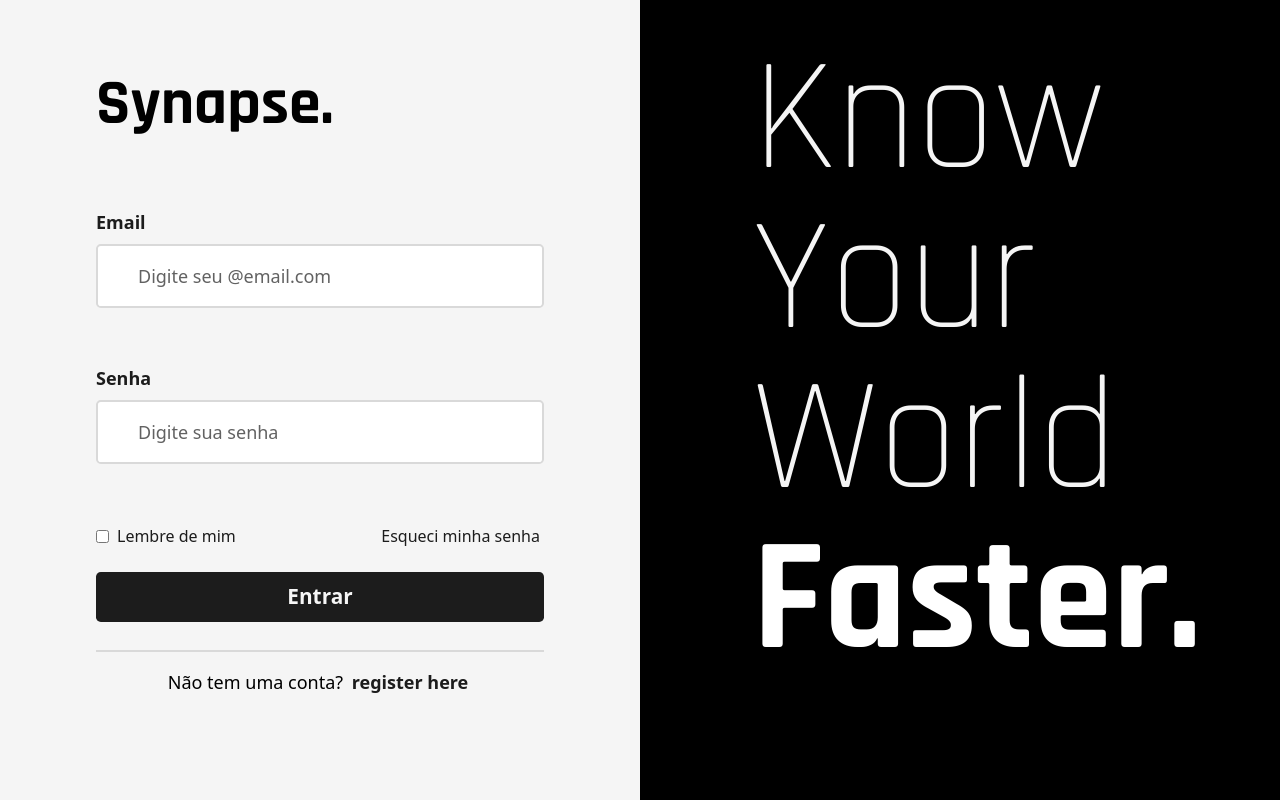
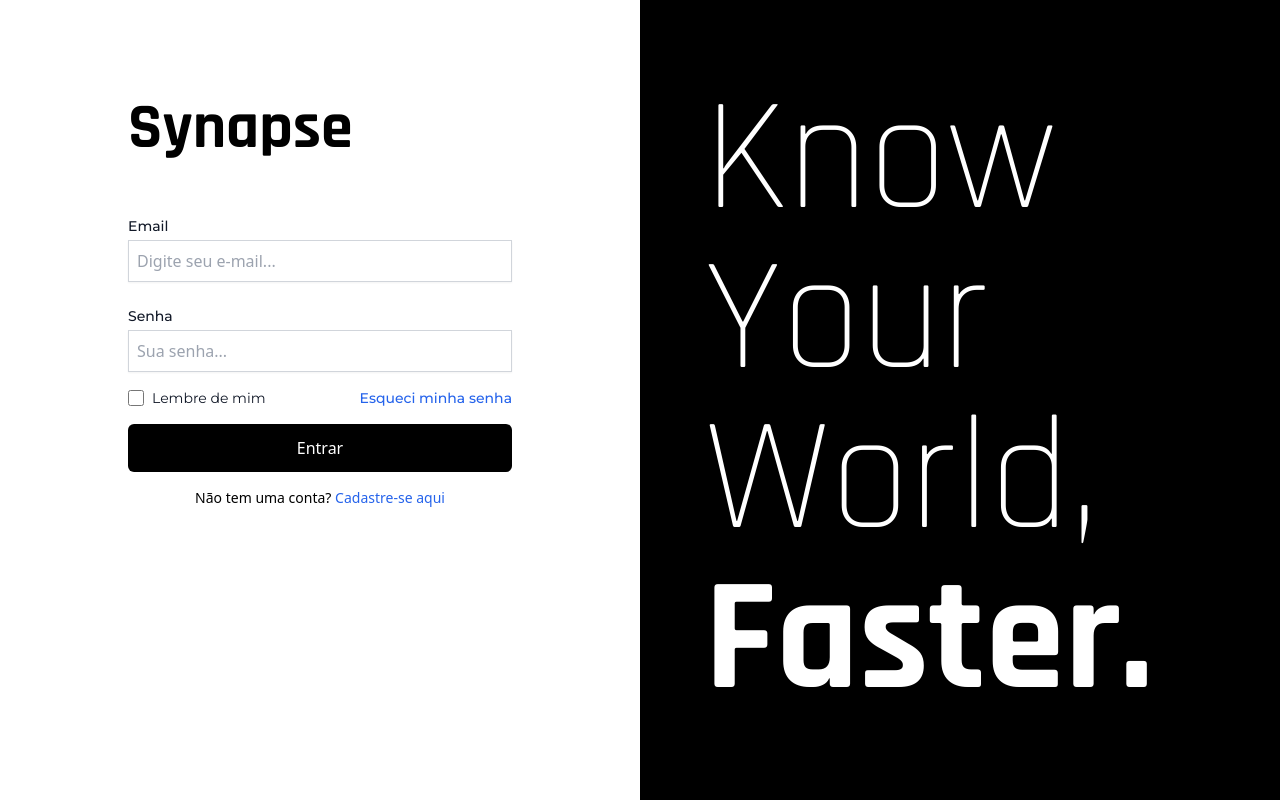
Before and after one commit to unb-mds/2025-2-NewsHub, a React (Vite) app in the folder frontend/: page / in a window 1280 px wide. Built offline with nearby package versions, Linux system fonts and the light colour scheme.

Commit message:
:lipstick:feat: login style update and error alert bug fixes
Co-authored-by: Gustavo Rodrigues <g.srodrigues@outlook.com>

```diff
--- a/frontend/package.json
+++ b/frontend/package.json
@@ -12,6 +12,7 @@
   "dependencies": {
     "react": "^18.2.0",
     "react-dom": "^18.2.0",
+    "react-icons": "^5.5.0",
     "react-router-dom": "^7.9.1"
   },
   "devDependencies": {
--- a/frontend/src/pages/LoginPage.jsx
+++ b/frontend/src/pages/LoginPage.jsx
@@ -1,122 +1,216 @@
 import React, { useState } from "react";
-// import { FaEnvelope, FaLock } from "react-icons/fa";
+import { Link } from "react-router-dom";
 
-const Login = () => {
+function LoginPage() {
+  // 1. Estados para armazenar os dados do formulário
   const [email, setEmail] = useState("");
   const [password, setPassword] = useState("");
 
-  const handleSubmit = (event) => {
+  // Estados para feedback da API e validação
+  const [message, setMessage] = useState("");
+  const [isError, setIsError] = useState(false);
+  const [errors, setErrors] = useState({});
+
+  // 2. Função de validação do formulário
+  const validateForm = () => {
+    const newErrors = {};
+
+    if (!email.trim() || !/\S+@\S+\.\S+/.test(email)) {
+      newErrors.email = "O email é inválido.";
+    }
+    if (!password.trim()) {
+      newErrors.password = "Por favor, insira sua senha.";
+    }
+
+    setErrors(newErrors);
+    return Object.keys(newErrors).length === 0;
+  };
+
+  // 3. Função que lida com o envio do formulário
+  const handleSubmit = async (event) => {
     event.preventDefault();
-    alert("DADOS PARA O DB => \n email: " + email + "\nsenha: " + password);
+
+    // Limpa mensagens anteriores
+    setMessage("");
+    setIsError(false); // Reinicia o estado de erro
+    setErrors({});
+
+    // Chama a função de validação
+    if (!validateForm()) {
+      return; // Se a validação falhar, para o processo de envio
+    }
+
+    // Monta o corpo da requisição com os dados do estado
+    const userData = {
+      email: email,
+      password: password,
+    };
+
+    try {
+      // Pega a URL base da variável de ambiente
+      const apiUrl = import.meta.env.VITE_API_BASE_URL;
+
+      // Faz a chamada da API
+      const response = await fetch(`${apiUrl}/users/login`, {
+        // Alteração para a rota de login
+        method: "POST",
+        headers: {
+          "Content-Type": "application/json",
+        },
+        body: JSON.stringify(userData),
+      });
+
+      const data = await response.json();
+
+      // Lida com a resposta
+      if (response.ok) {
+        // Exemplo de resposta da API: { "token": "...", "user": { "full_name": "...", "email": "..." } }
+        setMessage(`Login bem-sucedido! Bem-vindo, ${data.user.full_name}.`);
+        setIsError(false);
+        // Aqui você pode redirecionar o usuário ou salvar o token
+      } else {
+        setMessage(data.error || "Ocorreu um erro desconhecido.");
+        setIsError(true);
+      }
+    } catch (err) {
+      setMessage(
+        "Não foi possível conectar ao servidor. Tente novamente mais tarde."
+      );
+      setIsError(true);
+    }
   };
 
   return (
-    // #site
-    <div className="grid min-h-screen bg-[#f5f5f5] lg:grid-cols-2">
-      {/* .container */}
-      <div className="flex flex-col justify-center px-8 py-12 sm:px-24">
-        <div className="mb-12">
-          <form onSubmit={handleSubmit}>
-            {/* #logo */}
+    <div className="flex min-h-screen">
+      {/* Lado esquerdo (formulário) */}
+      <div className="flex w-1/2 flex-col items-center justify-start bg-white p-8">
+        {/* Container para o "Synapse" - alinhado à esquerda */}
+        <div className="mt-12 w-full max-w-sm text-left">
           <h1 className="mb-10 text-64xl font-bold text-black font-rajdhani">
-              Synapse.
+            Synapse
           </h1>
-
-            {/* Email Input Field */}
-            <div className="relative my-14">
+        </div>
+        <div className="w-full max-w-sm">
+          <form onSubmit={handleSubmit} className="space-y-4">
+            {/* Campo Email */}
+            <div>
               <label
+                className="block text-sm font-medium text-gray-900 font-montserrat"
                 htmlFor="email"
-                className="text-lg font-bold text-[#1c1c1c]"
               >
                 Email
               </label>
-              <div className="relative mt-2">
-                {/* <FaEnvelope className="absolute left-3 top-1/2 h-5 w-5 -translate-y-1/2 text-gray-400" /> */}
               <input
                 id="email"
                 type="email"
-                  className="w-full rounded-[0.3rem] border-2 border-[#d9d9d9] p-4 pl-10 text-lg outline-none transition-colors focus:border-[#1c1c1c] placeholder:text-[#626262]"
-                  placeholder="Digite seu @email.com"
+                value={email}
                 onChange={(e) => setEmail(e.target.value)}
+                placeholder="Digite seu e-mail..."
+                className="mt-1 block w-full border border-gray-300 p-2 shadow-sm transition-colors duration-200 ease-in-out
+                focus:border-black focus:ring-black
+                hover:border-black"
                 required
               />
+              {errors.email && (
+                <p className="mt-1 text-sm text-red-600">{errors.email}</p>
+              )}
             </div>
-            </div>
-
-            {/* Password Input Field */}
-            <div className="relative my-14">
+            {/* Campo de Senha */}
+            <div>
               <label
+                className="mt-6 block text-sm font-medium text-gray-900 font-montserrat"
                 htmlFor="password"
-                className="text-lg font-bold text-[#1c1c1c]"
               >
                 Senha
               </label>
-              <div className="relative mt-2">
-                {/* <FaLock className="absolute left-3 top-1/2 h-5 w-5 -translate-y-1/2 text-gray-400" /> */}
               <input
                 id="password"
                 type="password"
-                  className="w-full rounded-[0.3rem] border-2 border-[#d9d9d9] p-4 pl-10 text-lg outline-none transition-colors focus:border-[#1c1c1c] placeholder:text-[#626262]"
-                  placeholder="Digite sua senha"
-                  onChange={(p) => setPassword(p.target.value)}
+                value={password}
+                onChange={(e) => setPassword(e.target.value)}
+                placeholder="Sua senha..."
+                className="mt-1 block w-full border border-gray-300 p-2 shadow-sm transition-colors duration-200 ease-in-out
+                focus:border-black focus:ring-black
+                hover:border-black"
                 required
               />
-              </div>
+              {errors.password && (
+                <p className="mt-1 text-sm text-red-600">{errors.password}</p>
+              )}
             </div>
 
-            {/* .recall-forget */}
-            <div className="mb-5 flex items-center justify-between text-base">
-              <label className="flex items-center font-thin text-[#1c1c1c]">
-                <input type="checkbox" className="mr-2" />
+            {/* Links Adicionais */}
+            <div className="flex justify-between items-center text-sm font-montserrat">
+              <div className="flex items-center">
+                <input
+                  id="remember-me"
+                  type="checkbox"
+                  className="h-4 w-4 text-black border-gray-300 rounded"
+                />
+                <label
+                  htmlFor="remember-me"
+                  className="ml-2 block text-gray-900"
+                >
                   Lembre de mim
                 </label>
-              <a
-                href="#"
-                className="rounded-[0.3rem] p-1 text-[#1c1c1c] no-underline transition-colors hover:bg-[#1c1c1c] hover:text-[#f9f9f9] hover:underline"
-              >
+              </div>
+              <a href="#" className="font-medium text-blue-600 hover:underline">
                 Esqueci minha senha
               </a>
             </div>
 
-            <button className="mb-3 h-[50px] w-full cursor-pointer rounded-[0.3rem] bg-[#1c1c1c] text-[1.3rem] font-semibold text-[#f6f6f6] outline-none transition-transform active:scale-95">
+            <button
+              type="submit"
+              className="mt-8 w-full rounded-md bg-black py-3 px-5 text-white hover:bg-gray-900"
+            >
               Entrar
             </button>
+          </form>
 
-            {/* .signup-link */}
-            <div className="mt-4 border-t-[0.15rem] border-[#d9d9d9] pt-4 text-center text-lg">
-              <p>
+          {message && (
+            <p
+              className={`mt-4 text-center text-sm ${
+                isError ? "text-red-600" : "text-green-600"
+              }`}
+            >
+              {message}
+            </p>
+          )}
+          {Object.keys(errors).length > 0 && !message && (
+            <p className="mt-4 text-center text-red-600">
+              Por favor, corrija os erros no formulário.
+            </p>
+          )}
+
+          <p className="mt-4 text-center text-sm text-black">
             Não tem uma conta?{" "}
-                <a
-                  href="/registrar"
-                  className="rounded-[0.3rem] p-1 font-semibold text-[#1c1c1c] no-underline transition-colors hover:bg-[#1c1c1c] hover:text-[#f9f9f9] hover:underline"
+            <Link
+              to="/registrar"
+              className="font-medium text-blue-600 hover:underline"
             >
-                  register here
-                </a>
+              Cadastre-se aqui
+            </Link>
           </p>
-            </div>
-          </form>
         </div>
       </div>
 
-      {/* #KYWF (Know Your World, Faster) - Painel direito */}
-      <div className="hidden bg-[#000000] text-[#f5f5f5] lg:flex lg:flex-col lg:justify-center">
-        <div className="mb-20 pl-20">
-          {/* A tag <br /> força a quebra de linha */}
-          <p className="ml-8 text-160xl font-light leading-none font-rajdhani lg:text-[9rem] xl:text-[10rem] 2xl:text-[12rem]">
+      {/* Lado direito (design system) */}
+      <div className="flex w-1/2 flex-col items-left justify-center bg-black p-8 text-white">
+        <h2 className="ml-8 text-160xl font-light leading-none font-rajdhani">
           Know
-            <br />
+        </h2>
+        <h2 className="ml-8 text-160xl font-light leading-none font-rajdhani">
           Your
-            <br />
-            World
-            <br />
-            <strong className="font-plex-mono font-bold text-[#ffff]">
+        </h2>
+        <h2 className="ml-8 text-160xl font-light leading-none font-rajdhani">
+          World,
+        </h2>
+        <h2 className="ml-8 text-160xl font-bold leading-none font-rajdhani">
           Faster.
-            </strong>
-          </p>
-        </div>
+        </h2>
       </div>
     </div>
   );
-};
+}
 
-export default Login;
+export default LoginPage;
--- a/frontend/src/pages/RegisterPage.jsx
+++ b/frontend/src/pages/RegisterPage.jsx
@@ -6,12 +6,14 @@ function RegisterPage() {
   const [fullName, setFullName] = useState("");
   const [email, setEmail] = useState("");
   const [password, setPassword] = useState("");
-  const [confirmPassword, setConfirmPassword] = useState(""); // Estado adicionado para confirmação de senha
+  const [confirmPassword, setConfirmPassword] = useState("");
   const [birthdate, setBirthdate] = useState("");
 
   // Estados para feedback da API e validação
   const [message, setMessage] = useState("");
-  const [errors, setErrors] = useState({}); // Mudança de "error" para "errors" para lidar com múltiplos campos
+  // Estado para controlar a cor da mensagem
+  const [isError, setIsError] = useState(false);
+  const [errors, setErrors] = useState({});
 
   // 2. Função de validação do formulário
   const validateForm = () => {
@@ -41,16 +43,15 @@ function RegisterPage() {
   const handleSubmit = async (event) => {
     event.preventDefault();
 
-    // Limpa mensagens anteriores
+    // Limpa mensagens e estados anteriores
     setMessage("");
+    setIsError(false); // Reinicia o estado de erro
     setErrors({});
 
-    // Chama a função de validação
     if (!validateForm()) {
-      return; // Se a validação falhar, para o processo de envio
+      return;
     }
 
-    // Monta o corpo da requisição com os dados do estado
     const userData = {
       full_name: fullName,
       email: email,
@@ -59,10 +60,8 @@ function RegisterPage() {
     };
 
     try {
-      // Pega a URL base da variável de ambiente
       const apiUrl = import.meta.env.VITE_API_BASE_URL;
 
-      // Faz a chamada da API
       const response = await fetch(`${apiUrl}/users/register`, {
         method: "POST",
         headers: {
@@ -73,18 +72,21 @@ function RegisterPage() {
 
       const data = await response.json();
 
-      // Lida com a resposta
       if (response.ok) {
-        // A API deve retornar um objeto com a propriedade `full_name`
-        // Exemplo de resposta da API: { "full_name": "Nome Completo do Usuário", "email": "..." }
+        // Se a resposta for OK, define a mensagem e isError como false
         setMessage(`Usuário ${data.full_name} cadastrado com sucesso!`);
+        setIsError(false);
       } else {
+        // Se houver um erro, define a mensagem e isError como true
         setMessage(data.error || "Ocorreu um erro desconhecido.");
+        setIsError(true);
       }
     } catch (err) {
+      // Em caso de falha de conexão, define isError como true
       setMessage(
         "Não foi possível conectar ao servidor. Tente novamente mais tarde."
       );
+      setIsError(true);
     }
   };
 
@@ -114,7 +116,7 @@ function RegisterPage() {
                 value={email}
                 onChange={(e) => setEmail(e.target.value)}
                 placeholder="Digite seu e-mail..."
-                className="mt-1 block w-full border border-gray-300 p-2 shadow-sm transition-colors duration-300 ease-in-out
+                className="mt-1 block w-full border border-gray-300 p-2 shadow-sm transition-colors duration-200 ease-in-out
                 focus:border-black focus:ring-black
                 hover:border-black"
                 required
@@ -146,7 +148,7 @@ function RegisterPage() {
                 <p className="mt-1 text-sm text-red-600">{errors.fullName}</p>
               )}
             </div>
-            {/* NOVO CAMPO DE DATA DE NASCIMENTO */}
+            {/* Campo data de nascimento*/}
             <div>
               <label
                 className="mt-6 block text-sm font-medium text-gray-900 font-montserrat"
@@ -159,7 +161,7 @@ function RegisterPage() {
                 type="date"
                 value={birthdate}
                 onChange={(e) => setBirthdate(e.target.value)}
-                className="mt-1 block w-full border border-gray-300 p-2 shadow-sm transition-colors duration-300 ease-in-out
+                className="mt-1 block w-full border border-gray-300 p-2 shadow-sm transition-colors duration-200 ease-in-out
                 focus:border-black focus:ring-black
                 hover:border-black"
               />
@@ -178,7 +180,7 @@ function RegisterPage() {
                 value={password}
                 onChange={(e) => setPassword(e.target.value)}
                 placeholder="Sua senha..."
-                className="mt-1 block w-full border border-gray-300 p-2 shadow-sm transition-colors duration-300 ease-in-out
+                className="mt-1 block w-full border border-gray-300 p-2 shadow-sm transition-colors duration-200 ease-in-out
                 focus:border-black focus:ring-black
                 hover:border-black"
                 required
@@ -202,7 +204,7 @@ function RegisterPage() {
                 value={confirmPassword}
                 onChange={(e) => setConfirmPassword(e.target.value)}
                 placeholder="Confirme sua senha..."
-                className="mt-1 block w-full border border-gray-300 p-2 shadow-sm transition-colors duration-300 ease-in-out
+                className="mt-1 block w-full border border-gray-300 p-2 shadow-sm transition-colors duration-200 ease-in-out
                 focus:border-black focus:ring-black
                 hover:border-black"
                 required
@@ -222,7 +224,14 @@ function RegisterPage() {
           </form>
 
           {message && (
-            <p className="mt-4 text-center text-green-600">{message}</p>
+            // Classe da cor depende se é erro ou sucesso
+            <p
+              className={`mt-4 text-center text-sm ${
+                isError ? "text-red-600" : "text-green-600"
+              }`}
+            >
+              {message}
+            </p>
           )}
           {Object.keys(errors).length > 0 && !message && (
             <p className="mt-4 text-center text-red-600">
```
Also changed, not shown: 1 other file (tests, documents, lock files or other folders). Lines whose indentation alone changed are shown as unchanged.
